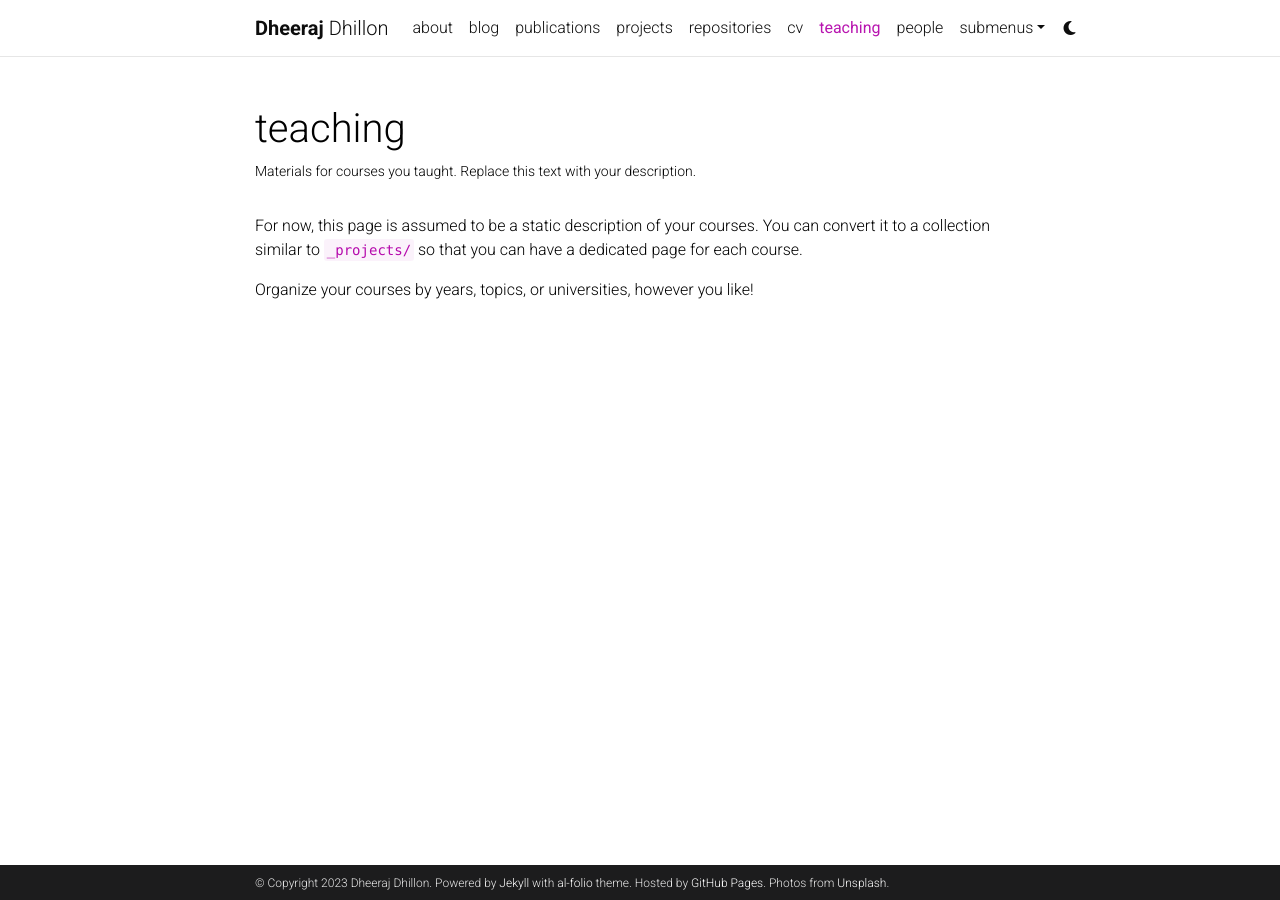
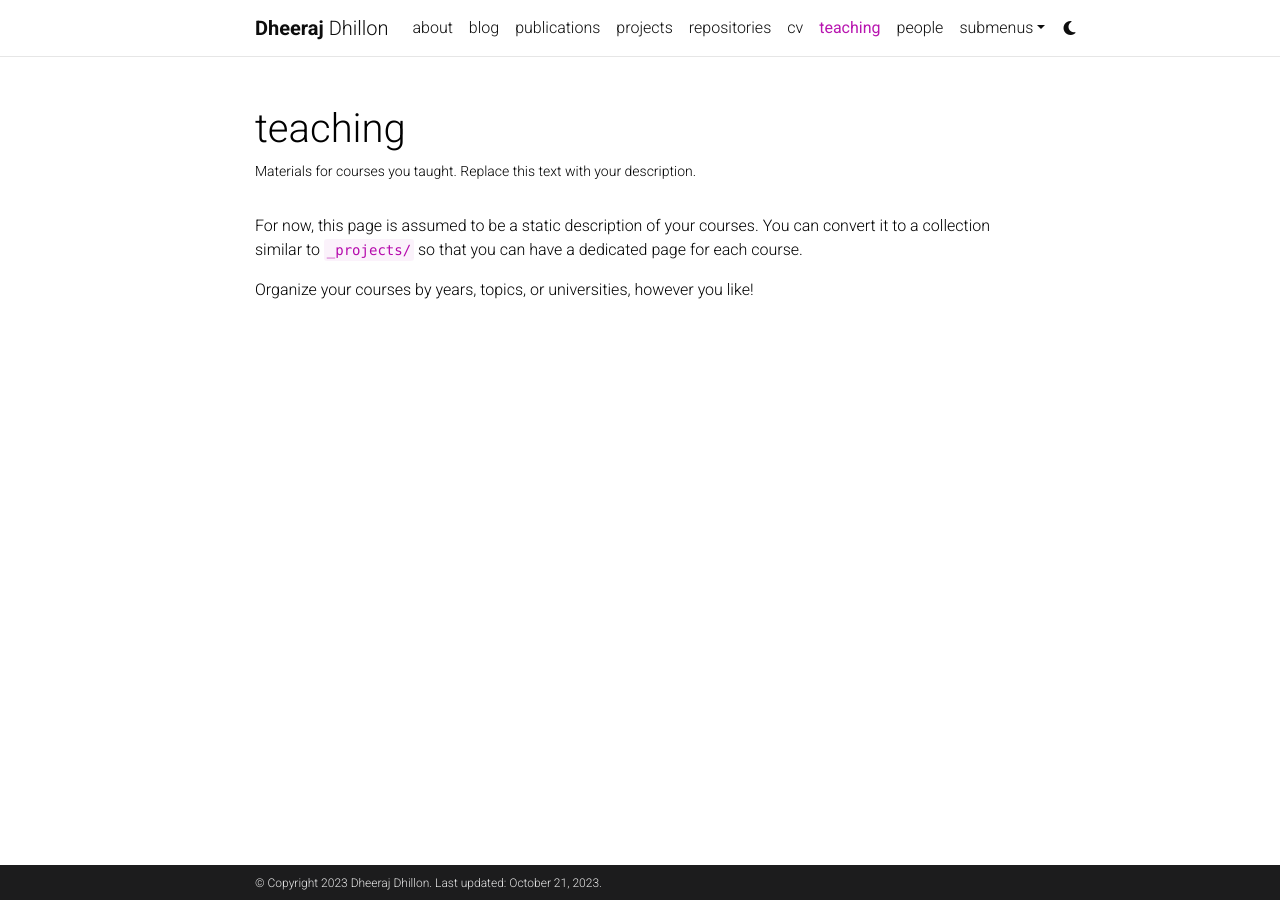
Before and after one commit to djdhillxn/djdhillxn.github.io, a Jekyll site: the page built from _pages/teaching.md, in a window 1280 px wide. Built offline with Jekyll 4.4.1, drawn with Linux system fonts in a browser that asks for light colours; comment, search, counter and statistics services are not loaded; a style sheet for code colours, icons or effects is not loaded.

Commit message:
add pizza icon

```diff
--- a/_config.yml
+++ b/_config.yml
@@ -10,17 +10,14 @@
 description: > # the ">" symbol means to ignore newlines until "footer_text:"
   A simple, whitespace theme for academics. Based on [*folio](https://github.com/bogoli/-folio) design.
 footer_text: >
-  Powered by <a href="https://jekyllrb.com/" target="_blank">Jekyll</a> with <a href="https://github.com/alshedivat/al-folio">al-folio</a> theme.
-  Hosted by <a href="https://pages.github.com/" target="_blank">GitHub Pages</a>.
-  Photos from <a href="https://unsplash.com" target="_blank">Unsplash</a>.
 keywords: jekyll, jekyll-theme, academic-website, portfolio-website  # add your own keywords or leave empty
 
 lang: en # the language of your site (for example: en, fr, cn, ru, etc.)
-icon: ⚛️  # the emoji used as the favicon (alternatively, provide image name in /assets/img/)
+icon: 🍕 # the emoji used as the favicon (alternatively, provide image name in /assets/img/)
 
 url: https://djdhillxn.github.io # the base hostname & protocol for your site
 baseurl:  # the subpath of your site, e.g. /blog/
-last_updated: false # set to true if you want to display last updated in the footer
+last_updated: true # set to true if you want to display last updated in the footer
 impressum_path:  # set to path to include impressum link in the footer, use the same path as permalink in a page, helps to conform with EU GDPR
 
 # -----------------------------------------------------------------------------
```
